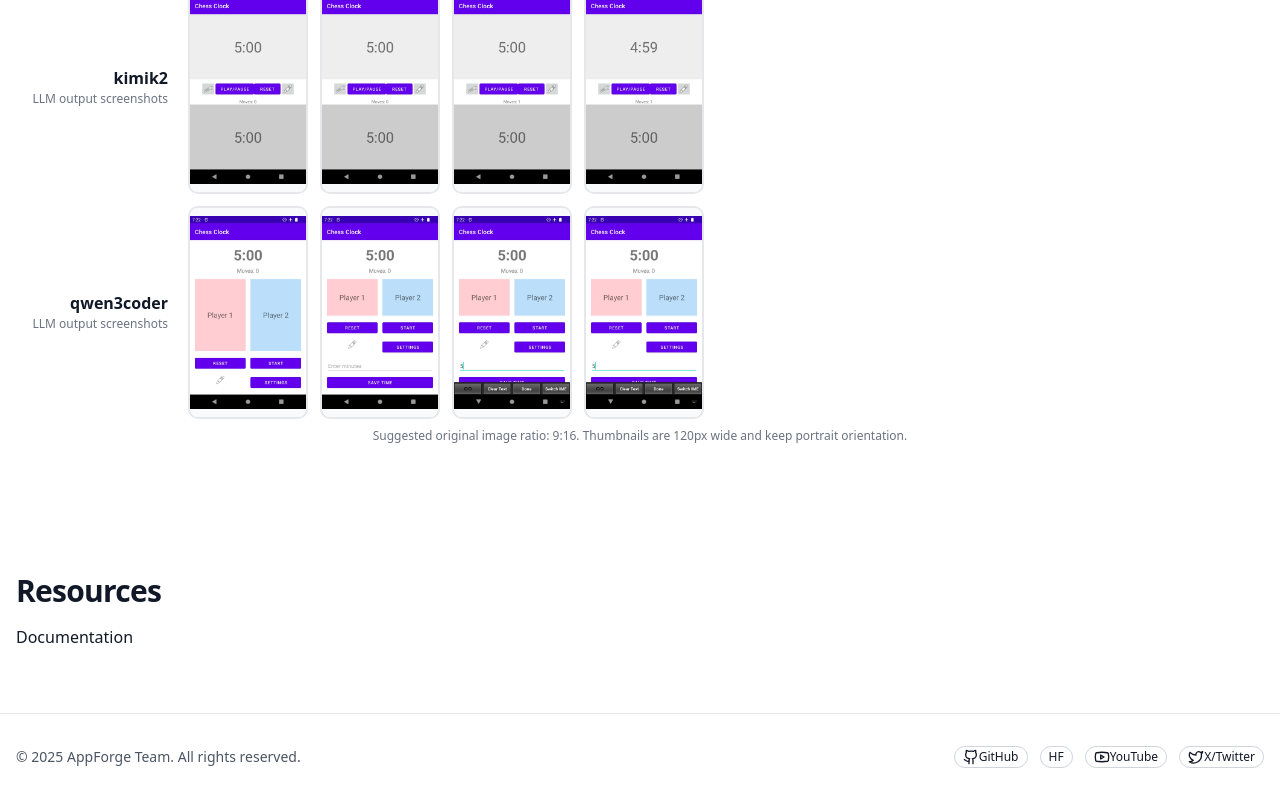
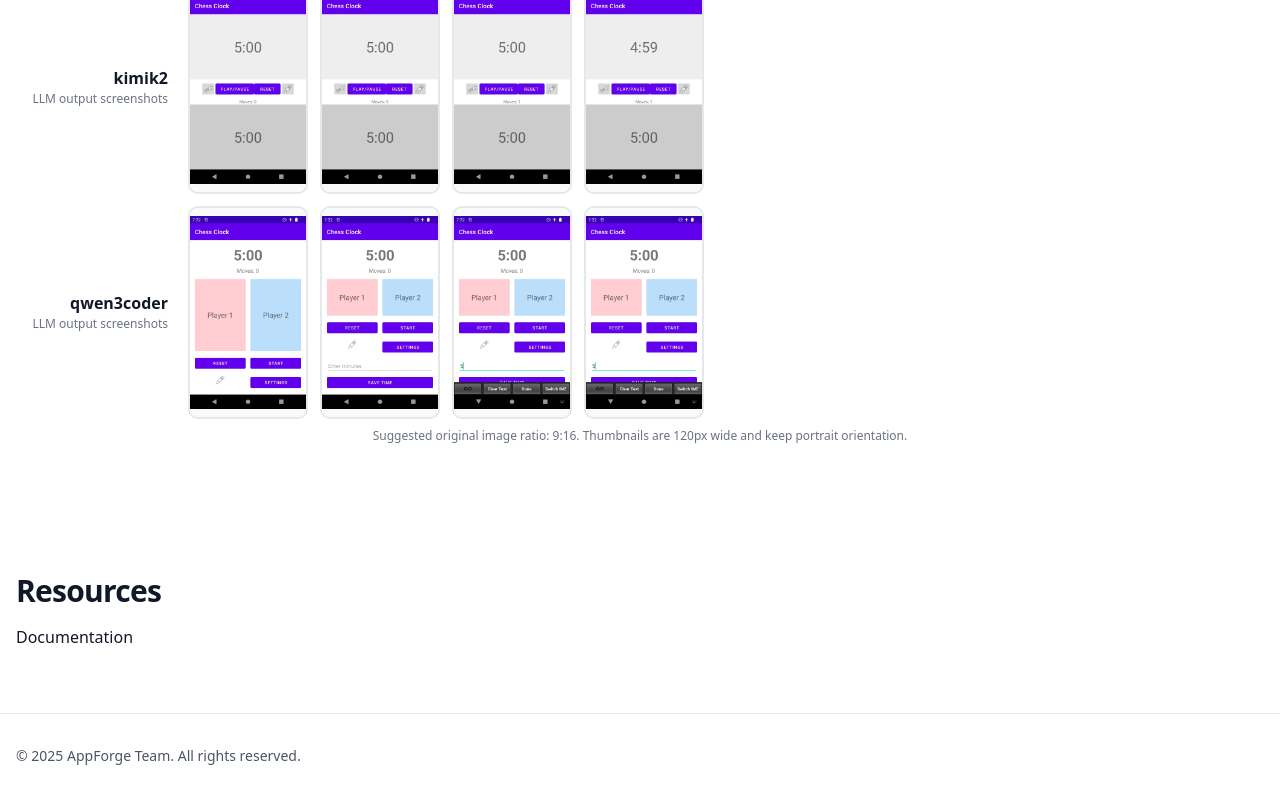
Before and after one commit to benchmark-project-website/benchmark-project-website.github.io, a Next.js app in the folder frontend/: page / in a window 1280 px wide. Shown: the part 1897-2697 px from the top of the page. Built offline with nearby package versions, Linux system fonts and the light colour scheme.

Commit message:
Update layout.tsx

```diff
--- a/frontend/app/layout.tsx
+++ b/frontend/app/layout.tsx
@@ -33,12 +33,6 @@ export default function RootLayout({ children }: { children: React.ReactNode })
         <footer className="border-t border-gray-200">
           <div className="container py-8 flex flex-col md:flex-row items-center justify-between gap-4">
             <div className="text-sm text-gray-600">© {new Date().getFullYear()} AppForge Team. All rights reserved.</div>
-            <div className="flex items-center gap-3">
-              <Link className="badge" href="https://github.com/AppForge-Bench" target="_blank"><Github size={16}/> GitHub</Link>
-              <Link className="badge" href="https://huggingface.co" target="_blank">HF</Link>
-              <Link className="badge" href="#" target="_blank"><Youtube size={16}/> YouTube</Link>
-              <Link className="badge" href="#" target="_blank"><Twitter size={16}/> X/Twitter</Link>
-            </div>
           </div>
         </footer>
       </body>
```
